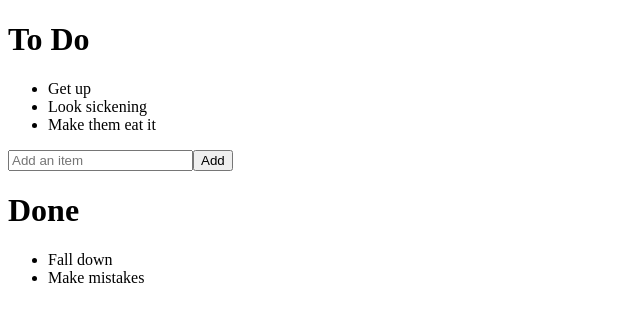
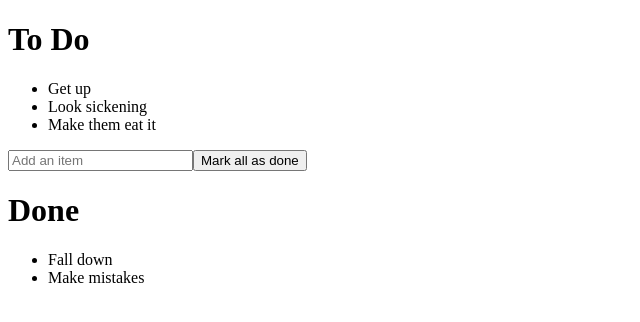
Before and after one commit to janemaguire/vue-to-do, a Vue app: page / in a window 1280 px wide. Shown: the top 322 px of the page, without its empty margins (0-640 px from the left). Built offline with nearby package versions, Linux system fonts and the light colour scheme.

Commit message:
Started markAllDone method

```diff
--- a/src/components/ToDoList.vue
+++ b/src/components/ToDoList.vue
@@ -2,10 +2,12 @@
   <div>
     <h1>To Do</h1>
     <ul>
-      <li v-for="item in toDoItems">{{item}}</li>
+      <li v-for="item in toDoItems">
+        {{item}}
+      </li>
     </ul>
     <input type="text" placeholder="Add an item">
-    <button type="button" name="button">Add</button>
+    <button @click="markAllDone" type="button" name="button">Mark all as done</button>
   </div>
 </template>
 
@@ -16,6 +18,13 @@ export default {
     toDoItems() {
       return this.$store.getters.toDoItems;
     }
+  },
+  methods: {
+    markAllDone() {
+      for (let i=0; i<this.$store.state.listItems.length; i++) {
+        console.log(this.$store.state.listItems[i].complete);
+      }
+    }
   }
 }
 </script>
```
